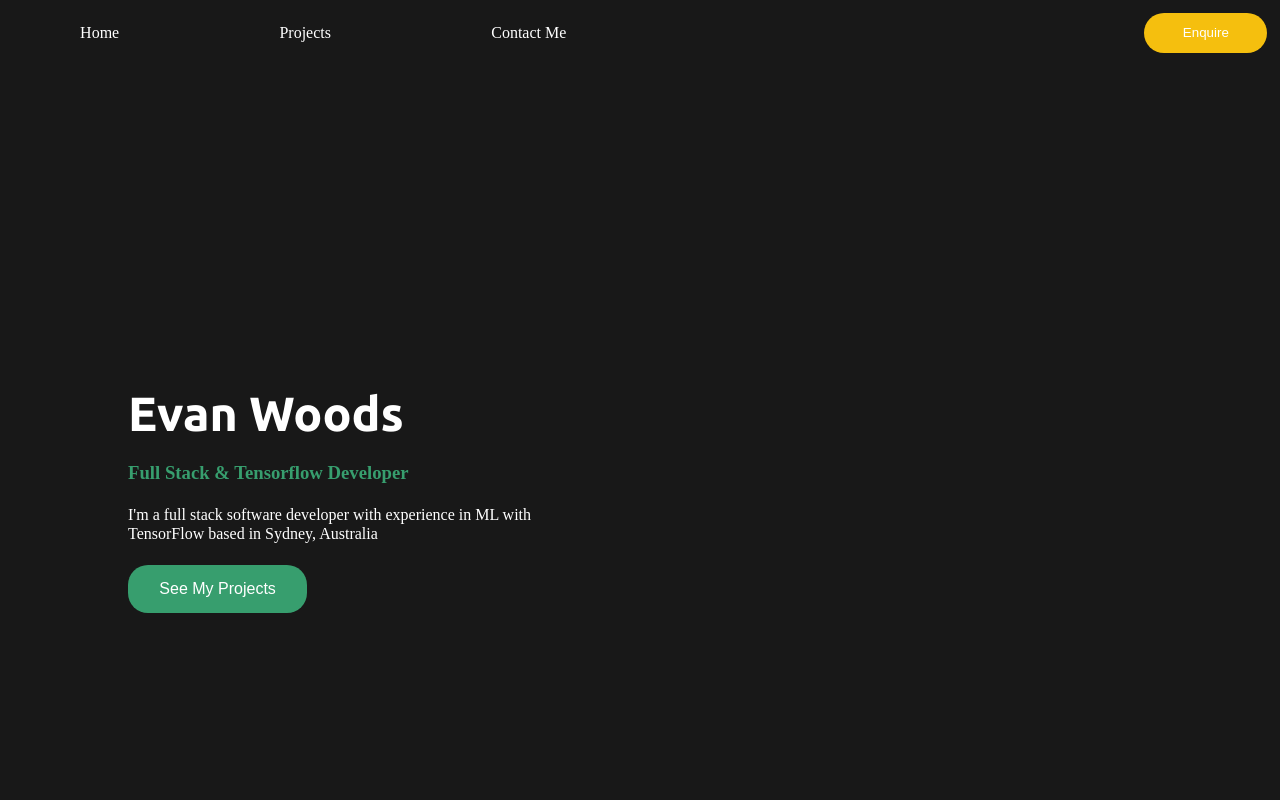
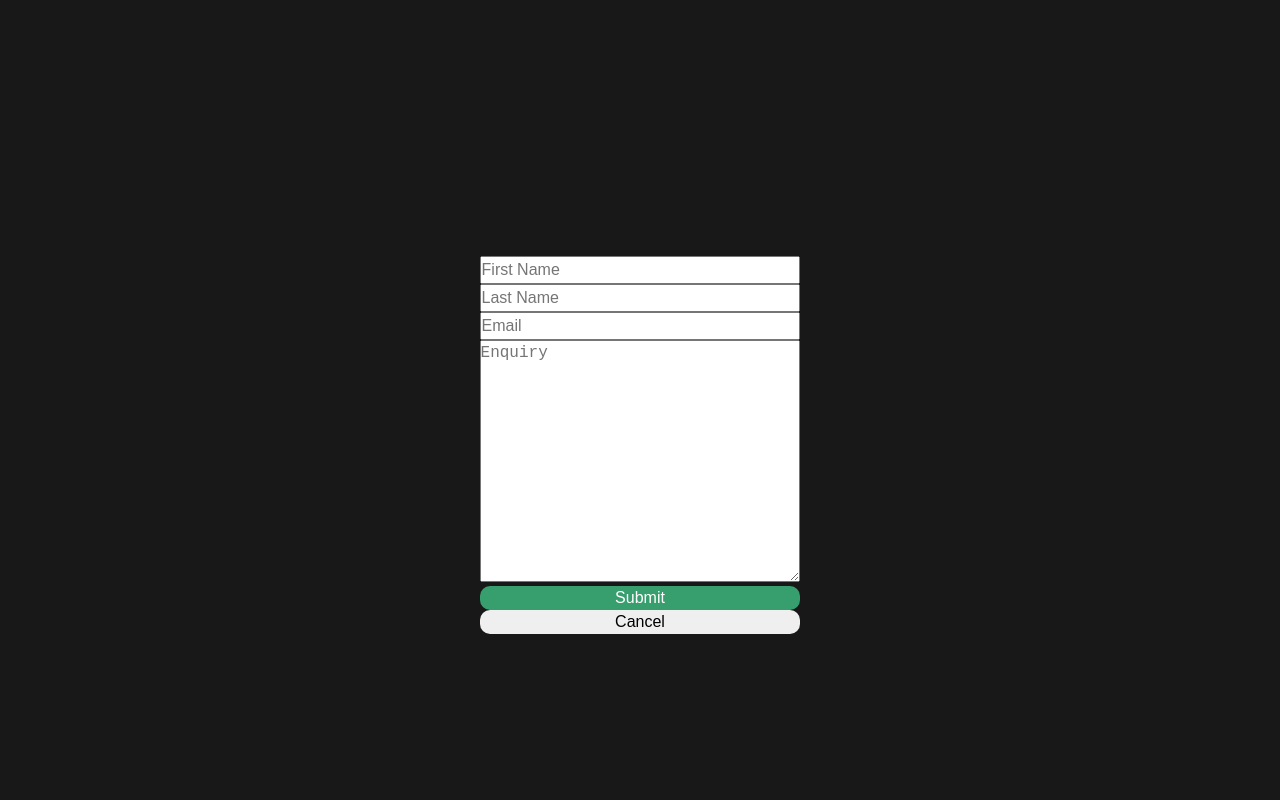
Before and after one commit to EvanCWoods/Evan-Woods-Portfolio, a plain HTML site: page index.html in a window 1280 px wide. Both pictures are taken after a click on the button "Enquire". Shown: the top 800 px of the page. Drawn offline with Linux system fonts and the light colour scheme.

Commit message:
added logic to handle enquiries using hte inquire button (no form submission yet)

```diff
--- a/Develop/css/style.css
+++ b/Develop/css/style.css
@@ -19,9 +19,6 @@ ul {
 a {
     color: var(--green);
     text-decoration: none;
-}
-#enquire-button {
-
 }
 
 /* Header */
@@ -121,3 +118,28 @@ header {
     width: 65%;
     margin-left: 5%;
 }
+
+/* Enquiry Form */
+#enquire-form-container {
+    display: none;
+    justify-content: center;
+    margin-top: 20%;
+}
+
+#form input,
+#form textarea,
+#form button {
+    margin: 0 35% 0 35%;
+    width: 30%;
+    line-height: 1.5rem;
+    font-size: 1rem;
+}
+#enquiry-submit {
+    background: var(--green);
+    color: white;
+    margin-bottom: 3%;
+}
+.form-button {
+    border: none;
+    border-radius: 10px;
+}
--- a/Develop/js/logic.js
+++ b/Develop/js/logic.js
@@ -63,3 +63,21 @@ const displayProject = (project) => {
         }
     };
 }
+
+
+// Add event listener to enquire button
+const enquireButton = document.getElementById("enquire-button");
+enquireButton.addEventListener("click", () => {
+    console.log("enquire");
+    enquireForm();
+});
+
+// Function to handle the view for the enquire button
+const enquireForm = () => {
+    const enquireForm = document.getElementById("enquire-form-container");
+    const header = document.getElementById("header");
+    const main = document.getElementById("main");
+    header.style.display = "none";
+    main.style.display = "none";
+    enquireForm.style.display = "flex";
+}
--- a/index.html
+++ b/index.html
@@ -12,7 +12,7 @@
     <title>Evan Woods Portfolio</title>
 </head>
 <body>
-    <header>
+    <header id="header">
         <div id="header-menu">
             <a class="header-option" href="">Home</a>
             <a class="header-option" href="">Projects</a>
@@ -21,7 +21,7 @@
         <button id="enquire-button">Enquire</button>
     </header>
 
-    <main>
+    <main id="main">
         <section id="intro-section">
             <div id="intro-section-left">
                 <h1 id="intro-section-title">Evan Woods</h1>
@@ -54,6 +54,17 @@
         </section>
     </main>
 
+    <div id="enquire-form-container">
+        <form action="" id="form">
+            <input id="enquiry-f-name" type="text" placeholder="First Name">
+            <input id="enquiry-l-name" type="text" placeholder="Last Name">
+            <input id="enquiry-emain" type="text" placeholder="Email">
+            <textarea id="enquiry-explaination" placeholder="Enquiry" id="" cols="30" rows="10"></textarea>
+            <button class="form-button" id="enquiry-submit">Submit</button>
+            <button class="form-button" id="cancel-enquiry">Cancel</button>
+        </form>
+    </div>
+
 </body>
 <script src="./Develop/js/logic.js"></script>
 </html>
```
